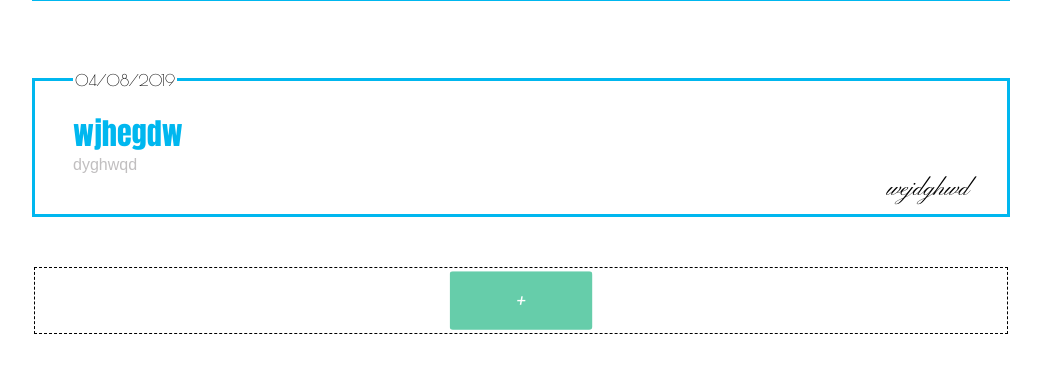
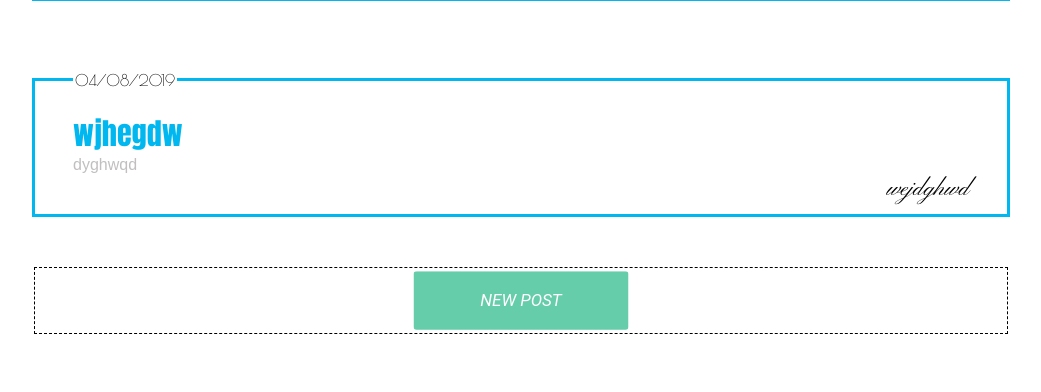
Before and after one commit to yourgirlcodes/Billboard-, a Django app: page / in a window 1280 px wide. Shown: the part 3128-3520 px from the top of the page, without its empty margins (119-1160 px from the left). Run offline with Django 3.2, Linux system fonts and the light colour scheme; a user stored in the database is signed in; data comes from the database, SQL or seed files in the repository; some libraries are stand-ins or nearby versions.

Commit message:
new add button

```diff
--- a/SocialBoard/templates/SocialBoard/index.html
+++ b/SocialBoard/templates/SocialBoard/index.html
@@ -37,7 +37,7 @@
 
 
         <div class="newpost_buttons beat" id="plus">
-            <i id="ask_to_add">+</i>
+            <i id="ask_to_add">NEW POST</i>
         </div>
 
         <div id="newpostform">
```
